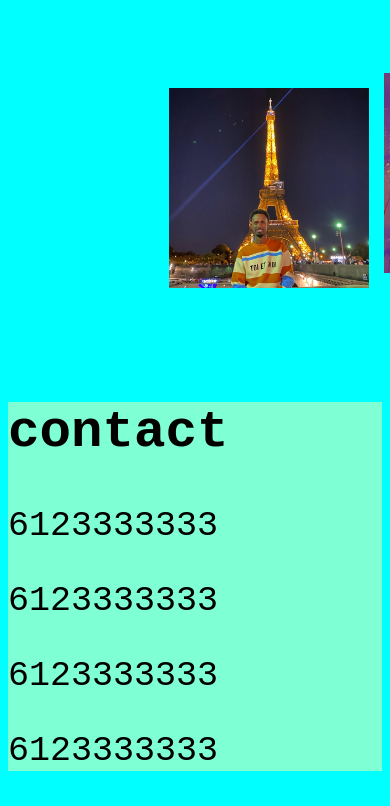
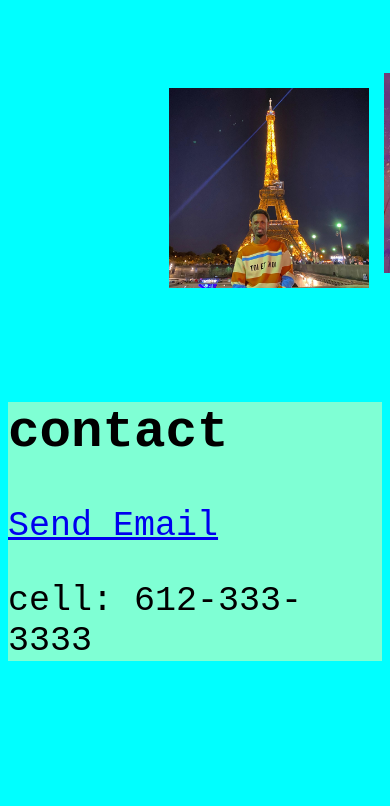
Before and after one commit to tujiabdulaya/Profolio-, a plain HTML site: page index.html in a window 390 px wide. Shown: the part 1449-2255 px from the top of the page. After the commit the page ends 2145 px from the top, so only its background shows below. Drawn offline with Linux system fonts and the light colour scheme.

Commit message:
added email and phone number

```diff
--- a/index.html
+++ b/index.html
@@ -71,12 +71,10 @@
       <div class="contact">
         <h2>contact</h2>
       </div>
-    <div class="">
-        <p>6123333333</p>
-        <p>6123333333</p>
-        <p>6123333333</p>
-        <p>6123333333</p>
-    </div>
+      <div>
+        <a href="mailto: tujiabdulaya1@gmail.com">Send Email</a>
+        <p>cell: 612-333-3333</p>
+      </div>
       <div class="us"></div>
     </section>
   </body>
```
